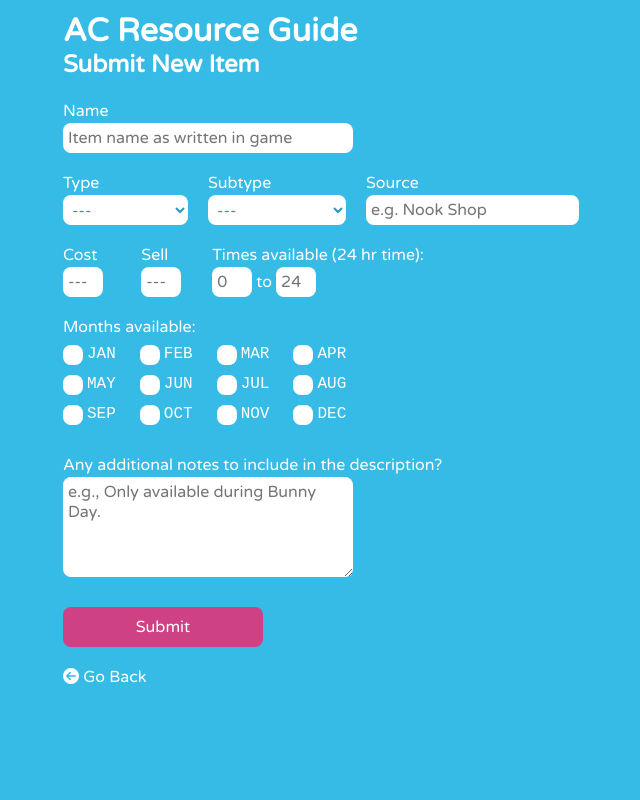
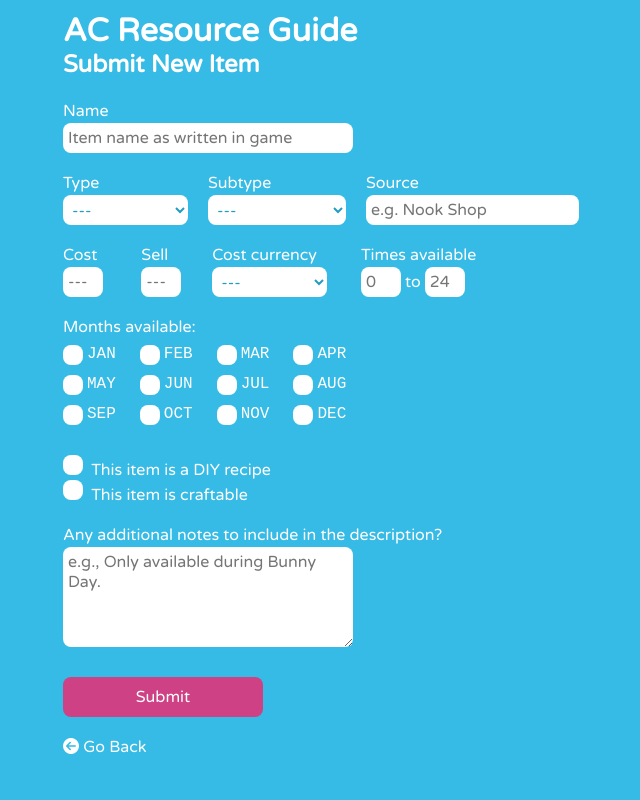
Before and after one commit to kristinalustig/acrg, a Flask app: page /submit in a window 1280 px wide. Shown: the whole page, without its empty margins (277-917 px from the left). Run offline with Flask 2, Linux system fonts and the light colour scheme; some libraries are stand-ins or nearby versions.

Commit message:
Fixed submission and hooked up with new database table for interim items that need to be reviewed.

```diff
--- a/app.py
+++ b/app.py
@@ -167,23 +167,22 @@ def items_get():
 
     return jsonify(items_to_return), 200
 
-
 @app.route('/api/items', methods=['POST'])
 def items_post():
+    global canonical_itemtypes
 
     cursor = c.cursor()
-    acdata = json.loads(request.data)
+    item = json.loads(request.data)
 
-    # need to validate the data here
-    #
-
-    # if the data isn't valid, need to return info about the error and display it at the top of the page
-
-    # need to put this data into an interim table for checking and confirming
+    cursor.execute("""
+            INSERT INTO
+                items_interim (name, type, subtype, notes, is_recipe, has_recipe, sell_price, cost, cost_currency, time_start, time_end, months_available)
+            VALUES
+                (%s, %s, %s, %s, %s, %s, %s, %s, %s, %s, %s, %s)
+        """, (item['name'], item['type'], item['subtype'], item['notes'], item['is_recipe'], item['has_recipe'], item['sell_price'], item['cost'],item['cost_currency'], item['time_start'], item['time_end'], item['months_available']))
+    c.commit()
 
     return "Ok!", 201
-
-
 
 @app.route('/initialize')
 def initialize_db():
--- a/static/css/submit.css
+++ b/static/css/submit.css
@@ -96,6 +96,7 @@ input[type=number] {
 .horizontal-groups {
     display: flex;
     width: 100%;
+    margin-bottom: 10px;
 }
 
 .vert {
@@ -142,7 +143,8 @@ input[type=checkbox] {
     width: 20px;
     cursor: pointer;
     outline: 0;
-    margin-bottom: 10px;
+
+    min-width: 20px;
 }
 
 input[type=checkbox]:focus {
--- a/static/js/submit.js
+++ b/static/js/submit.js
@@ -7,14 +7,33 @@ $(document).ready(function() {
         var hasMonths = false;
         var errorOut = false;
         var errorMessages = "";
+        var isRecipe = false;
+        var isCraftable = false;
+        var itemMonths = [];
+        var months = ['JAN','FEB','MAR','APR','MAY','JUN','JUL','AUG','SEP','OCT','NOV','DEC'];
 
-        itemMonths = [];
+
+        if ($("#item-is-recipe").prop('checked')) {
+            isRecipe = true;
+        }
+
+        if ($("#item-has-recipe").prop('checked')) {
+            isCraftable = true;
+        }
+
         $("input:checkbox").each(function() {
-            if ($(this).prop("checked") == true) {
-                itemMonths.push($(this).next().text());
-                hasMonths = true;
+            var nextMonth = $(this).next().text();
+            if (months.indexOf(nextMonth) >= 0) {
+                if ($(this).prop("checked") == true) {
+                    itemMonths.unshift(1);
+                    hasMonths = true;
+                } else {
+                    itemMonths.unshift(0);
+                }
             }
         });
+        itemMonths.join("");
+        itemMonths = parseInt(itemMonths.join(""),2);
 
         if (hasMonths != true) {
             errorOut = true;
@@ -45,7 +64,7 @@ $(document).ready(function() {
             errorMessages += "<div class='individual-error'>Please enter an end time. If your item is available all day, enter 0 to 24.</div>";
         }
 
-        if (errorOut = true) {
+        if (errorOut == true) {
             $(".errors").show();
             $(".errors").append(errorMessages);
         } else {
@@ -56,9 +75,12 @@ $(document).ready(function() {
                 "notes": $("#item-notes").val(),
                 "sell_price": $("#item-sell").val(),
                 "cost": $("#item-cost").val(),
+                "cost_currency": $("#item-cost-currency").val(),
                 "time_start": $("#item-time-start").val(),
                 "time_end": $("#item-time-end").val(),
-                "months_available": itemMonths
+                "months_available": itemMonths,
+                "is_recipe": isRecipe,
+                "has_recipe": isCraftable
             };
 
             $.ajax({
@@ -69,9 +91,9 @@ $(document).ready(function() {
                 success: function(data) {
                     window.location.href="/success";
                 },
-                error: function() {
+                error: function(data) {
                     $(".errors").show();
-                    $(".errors").append("<div class='individual-error'>Apologies, there seems to be an error submitting. Please try again.</div>");
+                    $(".errors").append(`<div class='individual-error'>Error: ${data['message']}</div>`);
                 }
             });
         }
--- a/templates/submit.html
+++ b/templates/submit.html
@@ -93,12 +93,23 @@
                         <input type="number" class="" placeholder="---" id="item-sell">
                     </div>
                     <div class="vert">
-                        <label for="item-time-start" class="">Times available (24 hr time):</label>
+                        <label for="item-cost-currency" class="">Cost currency</label>
+                        <div>
+                            <select id="item-cost-currency">
+                                <option>---</option>
+                                <option value="Bells">Bells</option>
+                                <option value="Nook Miles">Nook Miles</option>
+                            </select>
+                        </div>
+                    </div>
+                    <div class="vert">
+                        <label for="item-time-start" class="">Times available</label>
                         <div>
                             <input type="number" class="time" id="item-time-start" placeholder="0">to
                             <input type="number" class="time" id="item-time-end" placeholder="24">
                         </div>
                     </div>
+
                 </div>
                 <div class="vert mono js-months">
                     <p class="m-label">Months available:</p>
@@ -134,6 +145,17 @@
                     </div>
                 </div>
                 <div class="vert">
+                    <div>
+                        <input type="checkbox" id="item-is-recipe">
+                        <label for="item-is-recipe">This item is a DIY recipe</label>
+                    </div>
+                    <div>
+                        <input type="checkbox" id="item-has-recipe">
+                        <label for="item-has-recipe">This item is craftable</label>
+                    </div>
+
+                </div>
+                <div class="vert">
                     <label for="item-notes" class="">Any additional notes to include in the description?</label>
                     <textarea id="item-notes" placeholder="e.g., Only available during Bunny Day."></textarea>
                 </div>
```
